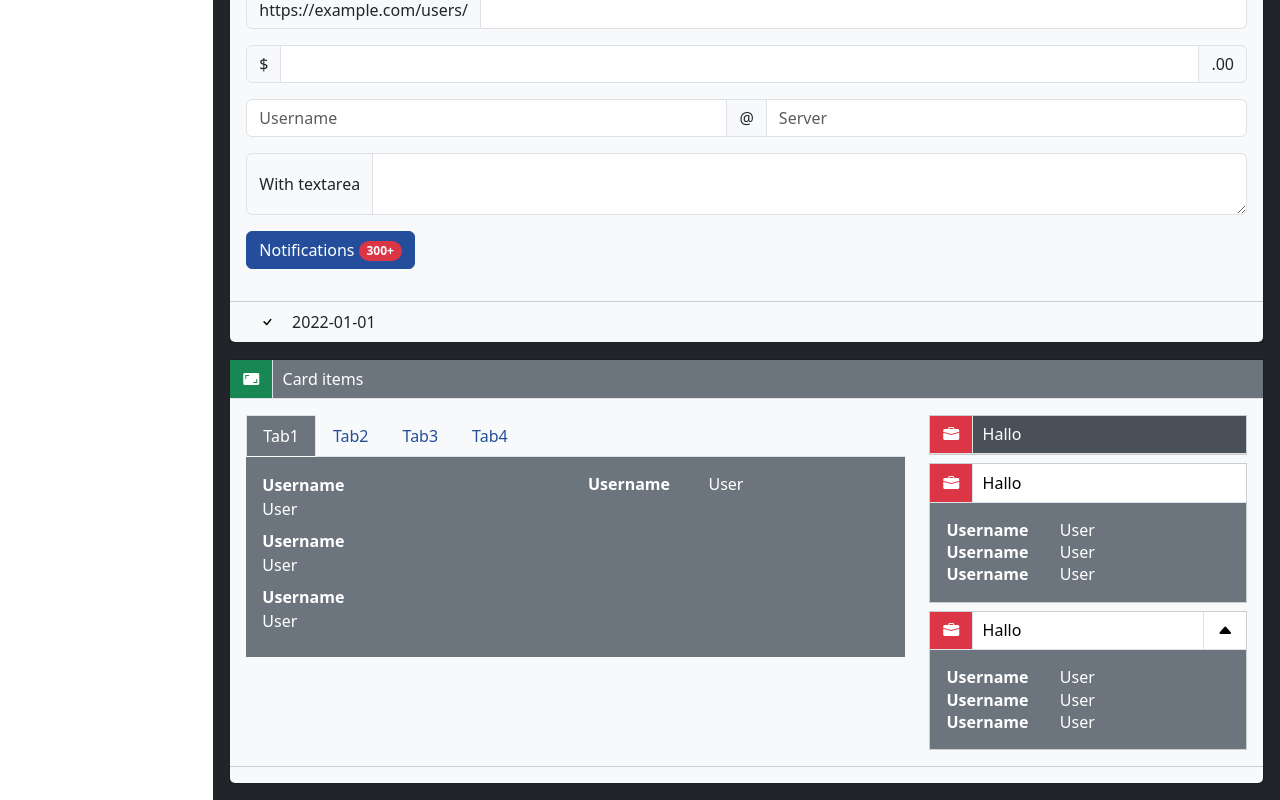
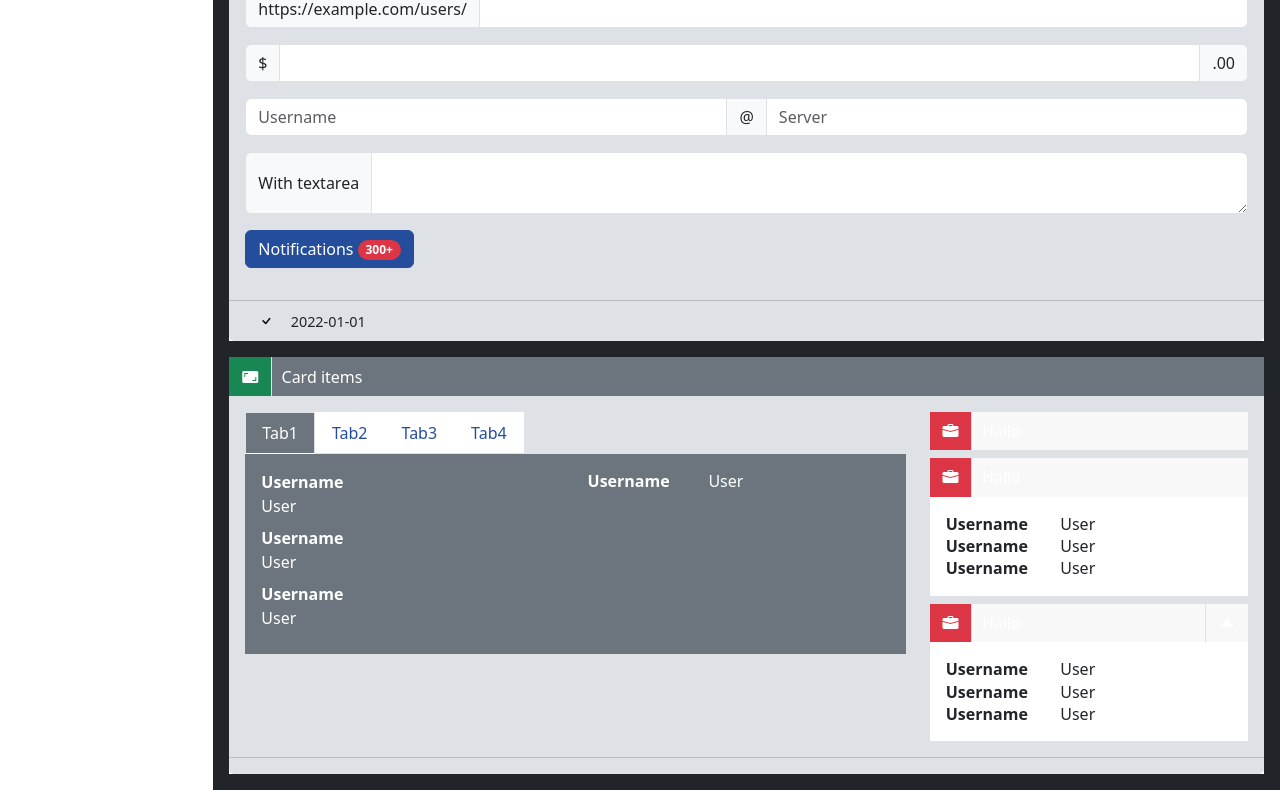
Before and after one commit to botenbreuk/react-playground, a React (Create React App) app: page /cards/big in a window 1280 px wide. Shown: the part 1580-2380 px from the top of the page. Built offline with nearby package versions, Linux system fonts and the light colour scheme.

Commit message:
Added card themes

```diff
--- a/src/app/Cards/CardBigPage.tsx
+++ b/src/app/Cards/CardBigPage.tsx
@@ -531,13 +531,13 @@ export default function CardBigPage() {
                   Tab1
                 </NavLink>
               </NavItem>
-              <NavItem>
+              <NavItem className="bg-white">
                 <NavLink href="#">Tab2</NavLink>
               </NavItem>
-              <NavItem>
+              <NavItem className="bg-white">
                 <NavLink href="#">Tab3</NavLink>
               </NavItem>
-              <NavItem>
+              <NavItem className="bg-white">
                 <NavLink href="#">Tab4</NavLink>
               </NavItem>
             </Nav>
@@ -567,22 +567,18 @@ export default function CardBigPage() {
             </TabContent>
           </Col>
           <Col xs={12} lg={4}>
-            <Card className="card-dark mb-2">
+            <Card className="card-wd mb-2">
               <CardHeader>
-                <div className="card-icon red">
-                  <Icon type="briefcase-fill" />
-                </div>
-                <div className="card-title">Hallo</div>
+                <CardIcon type="briefcase-fill" bgColor="red" />
+                <CardTitle>Hallo</CardTitle>
               </CardHeader>
             </Card>
-            <Card className="card-lighter mb-2">
+            <Card className="card-wd mb-2">
               <CardHeader>
-                <div className="card-icon red">
-                  <Icon type="briefcase-fill" />
-                </div>
-                <div className="card-title">Hallo</div>
+                <CardIcon type="briefcase-fill" bgColor="red" />
+                <CardTitle>Hallo</CardTitle>
               </CardHeader>
-              <CardBody className="bg-secondary text-white">
+              <CardBody>
                 <DescriptionList horizontal horizontalLeft>
                   <DescriptionListItem label="Username">
                     User
@@ -628,7 +624,7 @@ function ToggleCard(props: {
   } = props;
   const [show, setShow] = useState(defaultOpen);
 
-  const names = classNames('card-lighter', className);
+  const names = classNames('card-wd', className);
 
   return (
     <Card className={names}>
@@ -642,9 +638,7 @@ function ToggleCard(props: {
           onClick={() => setShow(!show)}
         />
       </CardHeader>
-      {show && (
-        <CardBody className="bg-secondary text-white">{children}</CardBody>
-      )}
+      {show && <CardBody>{children}</CardBody>}
     </Card>
   );
 }
--- a/src/app/Cards/CardPanel.tsx
+++ b/src/app/Cards/CardPanel.tsx
@@ -1,3 +1,4 @@
+import classNames from 'classnames';
 import { ReactNode } from 'react';
 import {
   Card,
@@ -38,6 +39,7 @@ type Props = {
   footer?: ReactNode | ReactNode[];
   progress?: { current: number; max: number; suffix?: string };
   time?: number;
+  theme?: 'lg' | 'dg' | 'lw' | 'dw' | 'wd';
 };
 
 export default function CardPanel(props: Props) {
@@ -53,7 +55,8 @@ export default function CardPanel(props: Props) {
     footer,
     className,
     progress,
-    time
+    time,
+    theme = 'lg'
   } = props;
 
   function getIcon(icon: IconTypes): IconType {
@@ -91,8 +94,10 @@ export default function CardPanel(props: Props) {
     return 'danger';
   }
 
+  const classes = classNames({ big: bigView }, className, `theme-${theme}`);
+
   const card = (
-    <Card className={`card-light ${bigView ? 'big' : ''} ${className}`}>
+    <Card className={classes}>
       <CardHeader>
         <CardIcon type={getIcon(icon)} bgColor={iconBg} />
         <CardTitle
--- a/src/app/Cards/CardsPage.tsx
+++ b/src/app/Cards/CardsPage.tsx
@@ -1,5 +1,6 @@
 import classNames from 'classnames';
 import { ReactNode, useEffect, useState } from 'react';
+import { useHistory } from 'react-router-dom';
 import {
   Button,
   Card,
@@ -41,6 +42,8 @@ export default function CardsPage() {
   const [listMode, setListMode] = useState(false);
   const [bigCard, setBigCard] = useState<number>();
   const [cards, setCards] = useState<CardObj[]>([]);
+
+  const history = useHistory();
 
   useEffect(() => {
     setCards(generateList(50));
@@ -90,7 +93,9 @@ export default function CardsPage() {
               headerClick={() =>
                 setBigCard(bigCard !== index ? index : undefined)
               }
-              editClick={buttonClick}
+              editClick={
+                buttonClick ? () => history.push('/cards/big') : undefined
+              }
               bigView={bigCard === index}
               customEdit={
                 customEdit && (
@@ -106,7 +111,7 @@ export default function CardsPage() {
                   body
                 ) : (
                   <>
-                    <Card className="card-light w-50 border border-3">
+                    <Card className="theme-wd w-50 border border-3">
                       <CardHeader>
                         <CardTitle>Hallo</CardTitle>
                       </CardHeader>
--- a/src/app/Cards/parts/CardButton.tsx
+++ b/src/app/Cards/parts/CardButton.tsx
@@ -11,8 +11,8 @@ export default function CardButton(props: Props) {
   const { type, color, onClick } = props;
 
   return (
-    <div className="card-button">
-      <Icon type={type} color={color} onClick={onClick} />
+    <div className="card-button" onClick={onClick}>
+      <Icon type={type} color={color} />
     </div>
   );
 }
--- a/src/app/Cards/styles/_card-columns.scss
+++ b/src/app/Cards/styles/_card-columns.scss
@@ -19,7 +19,7 @@
 
     & > .card-footer {
       border-radius: 0;
-      flex: 0 1 2.6rem;
+      flex: 0 1 2.4rem;
     }
 
     &.big {
--- /dev/null
+++ b/src/app/Cards/styles/_card-icons.scss
@@ -0,0 +1,29 @@
+%card-icon {
+  background-color: $primary;
+  display: inline-flex;
+  justify-content: center;
+  padding: 0 0.8rem;
+  align-items: center;
+  height: 100%;
+
+  & > i {
+    font-size: 1rem !important;
+    color: $white !important;
+  }
+
+  & svg {
+    display: block;
+  }
+
+  &.red {
+    background-color: $red;
+  }
+
+  &.orange {
+    background-color: $orange;
+  }
+
+  &.yellow {
+    background-color: $yellow;
+  }
+}
--- /dev/null
+++ b/src/app/Cards/styles/_card-themes.scss
@@ -0,0 +1,96 @@
+%card-themes {
+  border: 0;
+
+  & > .card-header {
+    color: $white;
+    border-radius: 0;
+    border: 0;
+
+    & .card-button {
+      & i {
+        color: $white !important;
+      }
+    }
+  }
+
+  &.theme {
+    &-lg {
+      & > .card-header {
+        background-color: $gray-600;
+      }
+
+      & > .card-body {
+        background-color: $gray-300;
+      }
+
+      & > .card-footer {
+        background-color: $gray-300;
+      }
+    }
+
+    &-dg {
+      & > .card-header {
+        background-color: $gray-800;
+      }
+
+      & > .card-body {
+        background-color: $gray-300;
+      }
+
+      & > .card-footer {
+        background-color: $gray-300;
+      }
+    }
+
+    &-dw {
+      & > .card-header {
+        background-color: $gray-800;
+      }
+
+      & > .card-body {
+        background-color: $white;
+      }
+
+      & > .card-footer {
+        background-color: $white;
+      }
+    }
+
+    &-lw {
+      & > .card-header {
+        background-color: $gray-600;
+      }
+
+      & > .card-body {
+        background-color: $white;
+      }
+
+      & > .card-footer {
+        background-color: $white;
+      }
+    }
+
+    &-wd {
+      & > .card-header {
+        color: $black;
+        background-color: $white;
+
+        & .card-button {
+          & i {
+            color: $black !important;
+          }
+        }
+      }
+
+      & > .card-body {
+        color: $white;
+        background-color: $gray-600;
+      }
+
+      & > .card-footer {
+        color: $white;
+        background-color: $gray-600;
+      }
+    }
+  }
+}
--- a/src/app/Cards/styles/_card.scss
+++ b/src/app/Cards/styles/_card.scss
@@ -1,33 +1,9 @@
-%card-icon {
-  background-color: $primary;
-  display: inline-flex;
-  justify-content: center;
-  padding: 0 0.8rem;
-  align-items: center;
-  height: 100%;
-
-  & > i {
-    font-size: 1rem !important;
-  }
-
-  & svg {
-    display: block;
-  }
-
-  &.red {
-    background-color: $red;
-  }
-
-  &.orange {
-    background-color: $orange;
-  }
-
-  &.yellow {
-    background-color: $yellow;
-  }
-}
+@import './card-icons';
+@import './card-themes';
 
 .card {
+  @extend %card-themes;
+
   position: static;
   border-radius: 0;
   font-size: $font-size-base;
@@ -44,10 +20,6 @@
     & .card-icon {
       border-right: $border-width $border-style $border-color;
       @extend %card-icon;
-
-      & > i {
-        color: $white !important;
-      }
     }
 
     & .card-title {
@@ -90,13 +62,12 @@
     & .right-component {
       width: fit-content;
       display: inline-flex;
-      justify-content: end;
+      justify-content: flex-end;
       flex-grow: 1;
       flex-shrink: 0;
 
       & > * {
         height: fit-content;
-        border: 0;
         margin: 0;
         text-overflow: ellipsis;
       }
@@ -114,57 +85,15 @@
   }
 
   & .card-footer {
+    min-height: fit-content;
+    font-size: 0.9rem;
+
     & .card-icon {
       @extend %card-icon;
       background-color: transparent !important;
 
       & > i {
         color: $black !important;
-      }
-    }
-  }
-
-  &.card {
-    background-color: transparent;
-
-    & > .card-header {
-      color: $white;
-      border-radius: 0;
-      border-bottom: $border-width $border-style $border-color;
-    }
-
-    & > .card-body {
-      background-color: $light;
-    }
-
-    & > .card-footer {
-      background-color: $light;
-    }
-
-    &-lighter {
-      & .card-header {
-        background-color: $white;
-        color: $black;
-
-        & .card-button i {
-          color: $black !important;
-        }
-      }
-    }
-
-    &-dark {
-      & .card-header {
-        background-color: $gray-700;
-      }
-    }
-
-    &-light {
-      & > .card-header {
-        background-color: $gray-600;
-      }
-
-      & > .card-button {
-        border-left: 1px solid $gray-500;
       }
     }
   }
```
